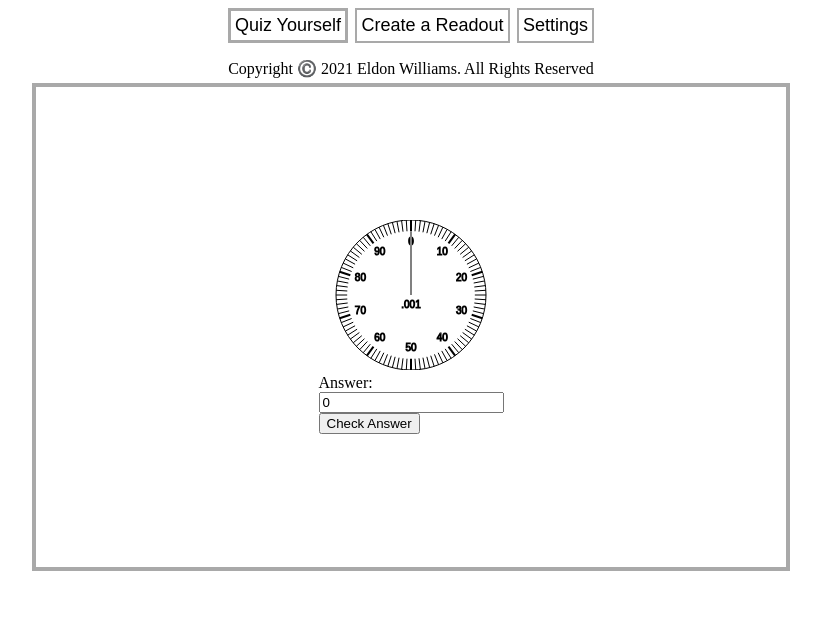
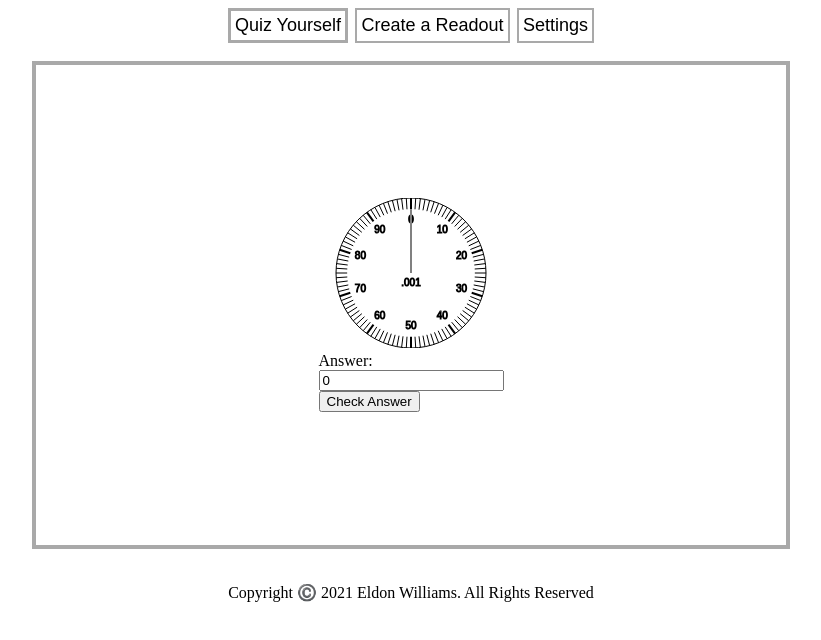
Before and after one commit to MrTops/Caliper-Reader, a React (Create React App) app in the folder app/: page / in a window 1280 px wide. Shown: the top 640 px of the page, without its empty margins (229-1050 px from the left). Built offline with nearby package versions, Linux system fonts and the light colour scheme.

Commit message:
fixed zIndex issue and moved from flexbox to grid

```diff
--- a/app/src/App.css
+++ b/app/src/App.css
@@ -23,6 +23,10 @@
   max-height: 800px;
   width: 60vw;
   height: 60vh;
-  position: absolute;
-  transform: translate(-50%, 40px);
+  grid-area: 0 / 0 / 0 / 0;
 }
+
+.piece-container {
+  grid-template-rows: 0px 0px;
+  display: grid;
+}
--- a/app/src/App.js
+++ b/app/src/App.js
@@ -15,12 +15,12 @@ const App = () => {
 
   return (
     <div className="app-container">
-      <TopBar onChange={handleTopbarChange} />
-      <div className="piece-container">
+      <TopBar onChange={handleTopbarChange} /><br/>
+      <div className="piece-container"> {/* Just a warning; the css for this is EXTREMELY hacky. */}
         <Quiz isActive={selectedMenu === TopBarStates[0]} />
         <CreateReadout isActive={selectedMenu === TopBarStates[1]} />
         <Settings isActive={selectedMenu === TopBarStates[2]} />
-      </div>
+      </div><br/>
       <p>Copyright ©️ 2021 Eldon Williams. All Rights Reserved</p> {/* If this is removed you must credit somewhere else. */}
     </div>
   );
--- a/app/src/ContentWrapper.js
+++ b/app/src/ContentWrapper.js
@@ -3,7 +3,7 @@ import { Motion, spring } from "react-motion";
 
 const ContentWrapper = props => {
 	return (<Motion defaultStyle={{scale: 1.1, opacity: 0,}} style={{scale: spring(props.isActive ? 1 : 0.9), opacity: spring(props.isActive ? 1 : 0),}}>
-		{value => <div style={{transform: `scale(${value.scale})`, opacity: value.opacity}}>{props.children}</div>}
+		{value => <div style={{transform: `scale(${value.scale})`, opacity: value.opacity, zIndex: props.isActive ? 100 : 1,}}>{props.children}</div>}
 	</Motion>);
 };
 
```
